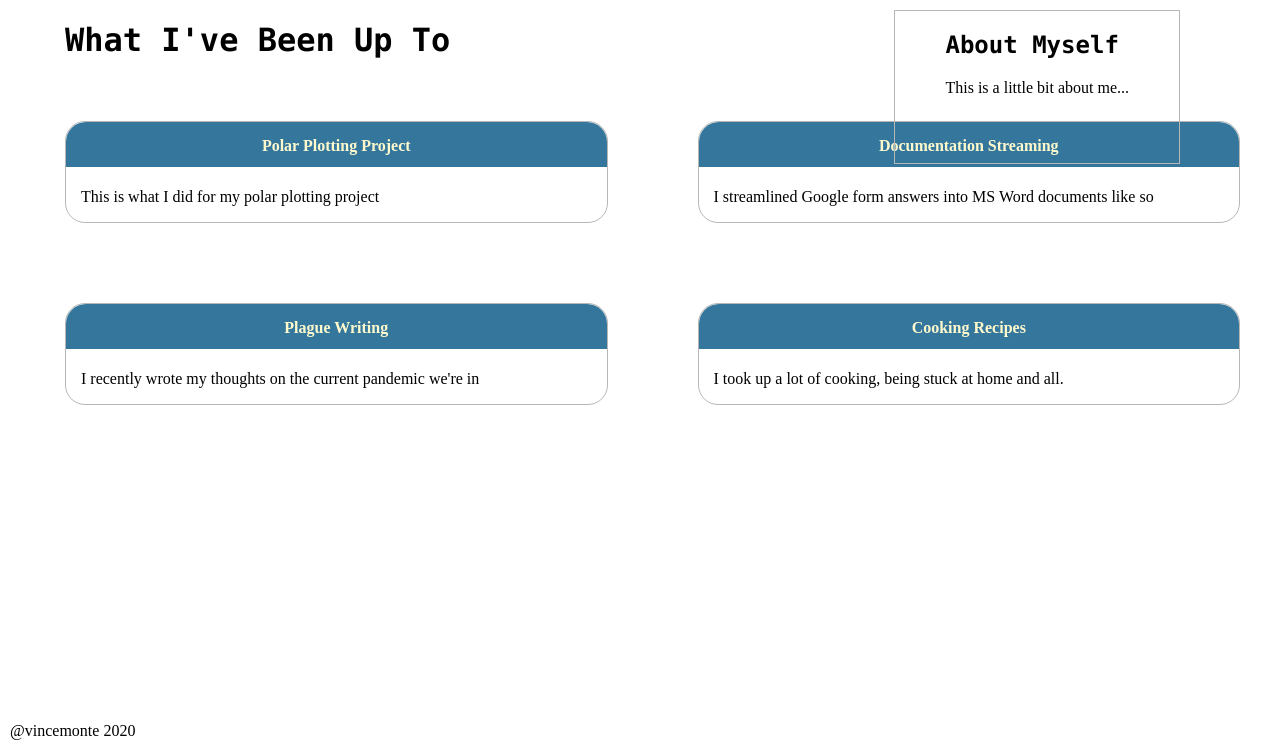
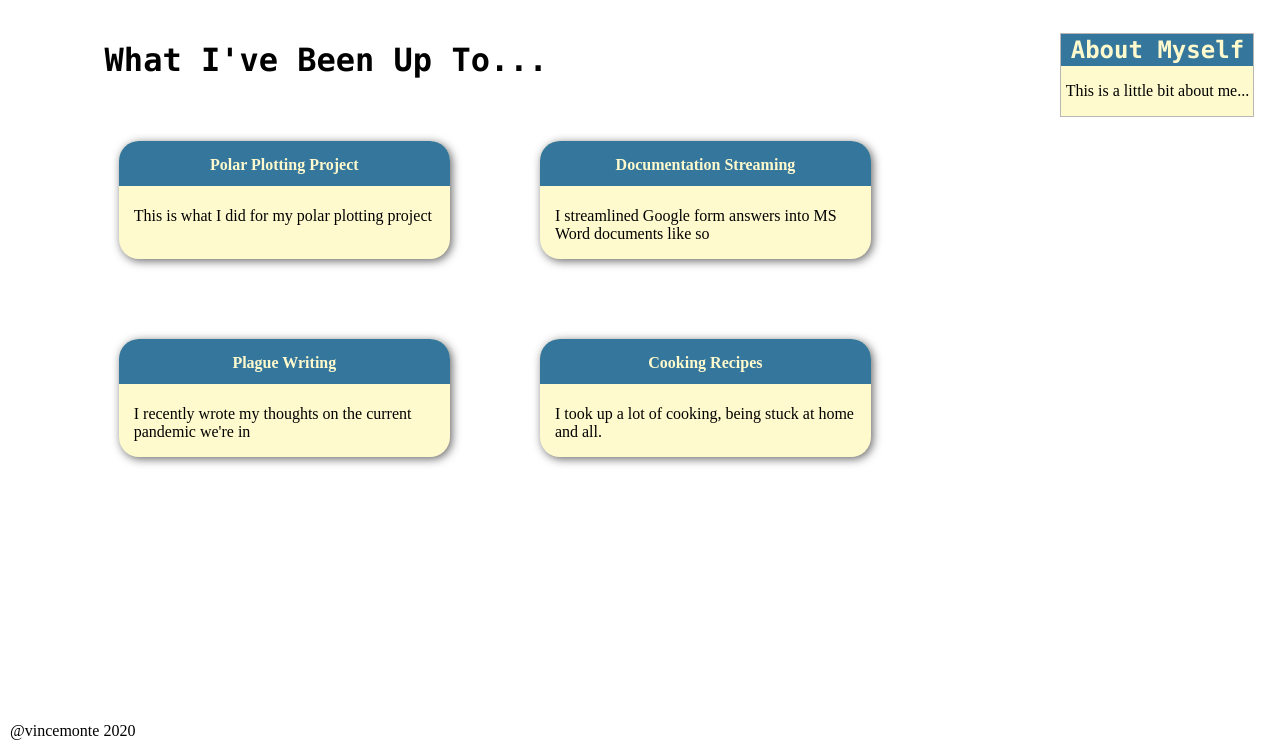
Before and after one commit to vincemonte/PortfolioSite, a Flask app: page /home in a window 1280 px wide. Shown: the part 50-800 px from the top of the page. Run offline with Flask 2, Linux system fonts and the light colour scheme.

Commit message:
Added specificity for the sidebar on certain pages. Polished up the articles on the main page grid. Restructured the HTML to standards.

```diff
--- a/personalWebsite/static/main.css
+++ b/personalWebsite/static/main.css
@@ -2,11 +2,19 @@
 I set the entire pages margin to 0px so the navbar would stretch all the way to the side, we can later change other
 */
 body{
-  margin: 0px;
+  margin: 0;
   height = 100%;
+  width = 100%;
+  /*
+  background-image: url(images/white-curve-background.jpg);
+  background-attachment: fixed;
+  background-size: cover;
+  */
 }
 main{
   margin-left: 15px;
+  float: left;
+  width: 70%;
 }
 
 h1, h2{
@@ -14,8 +22,9 @@ h1, h2{
 }
 
 .page-header{
-  text-align: justify;
-  margin-left: 50px;
+  margin-left: 10%;
+  font-weight: bold;
+
 }
 
 .navbar ul{
@@ -54,18 +63,18 @@ h1, h2{
 
 .article-posts{
   display: grid;
+  margin-left: 6%;
   grid-template-columns: 50% 50%;
-  max-width: 1350px;
+  max-width: 100%;
 }
 
 .media-posting{
   display: inline-block;
+  background-color: #fffacd;
+  box-shadow: 2px 2px 10px #666;
   margin: 40px;
   margin-left: 50px;
   padding: 0;
-  border-width: thin;
-  border-style: solid;
-  border-color: #B9B7B5;
   border-radius: 20px;
 }
 
@@ -88,16 +97,25 @@ h1, h2{
 }
 
 .sidebar{
-  position: absolute;
-  padding: 50px;
-  padding-top: 0;
-  top: 60px;
-  right: 100px;
+  width: 15%;
+  float: right;
+  margin-right: 2%;
+  margin-top: 1%;
   border-width: thin;
   border-style: solid;
   border-color: #B9B7B5;
+  background-color: #fffacd;
 }
-
+.sidebar h2{
+  padding: 1%;
+  color: #fffacd;
+  text-align: center;
+  background-color: #34769C;
+  margin: 0;
+}
+.sidebar aside p{
+  text-align: center;
+}
 
 footer{
   position:fixed;
--- a/personalWebsite/templates/homepage.html
+++ b/personalWebsite/templates/homepage.html
@@ -1,6 +1,6 @@
 {% extends "layout.html" %}
 {%block content%}
-    <h1 class="page-header">What I've Been Up To</h1>
+    <h1 class="page-header">What I've Been Up To...</h1>
     <section class="article-posts">
         {% for post in posts %}
         <article class="media-posting">
--- a/personalWebsite/templates/layout.html
+++ b/personalWebsite/templates/layout.html
@@ -27,15 +27,18 @@
     <main role="main">
         {% block content %}{% endblock %}
     </main>
-  </body>
 
+    <!--If we're on the home page, show the aside-->
+    {% if request.path == "/home" %}
     <div class="sidebar">
       <h2>About Myself</h2>
       <aside>
         <p>This is a little bit about me...</p>
         <!--add a linked in link-->
       </aside>
+    {% endif %}
+    </div>
 
-  </div>
     <footer>@vincemonte 2020</footer>
+  </body>
 </html>
```
Also changed, not shown: notes.md (+25 -9 lines), personalWebsite/static/images/white-curve-background.jpg (added), 1 other file. Lines whose indentation alone changed are shown as unchanged.
